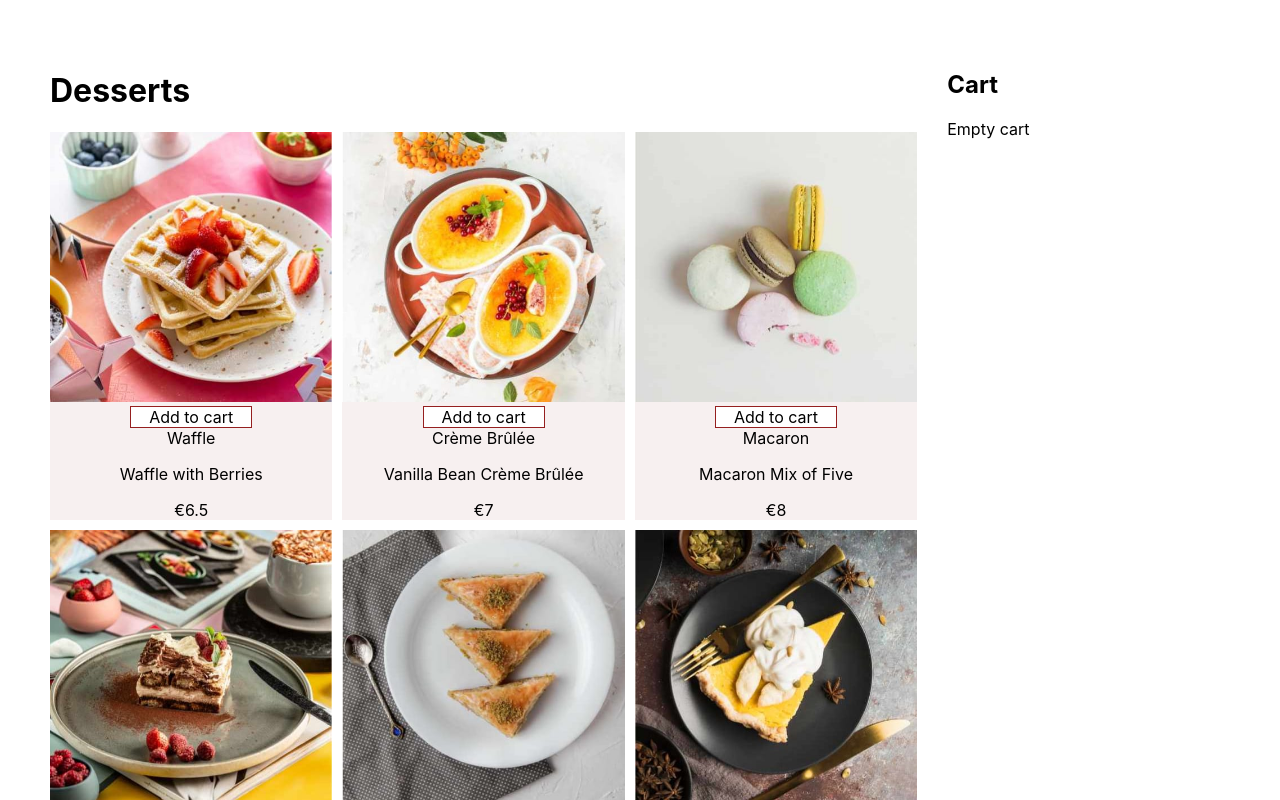
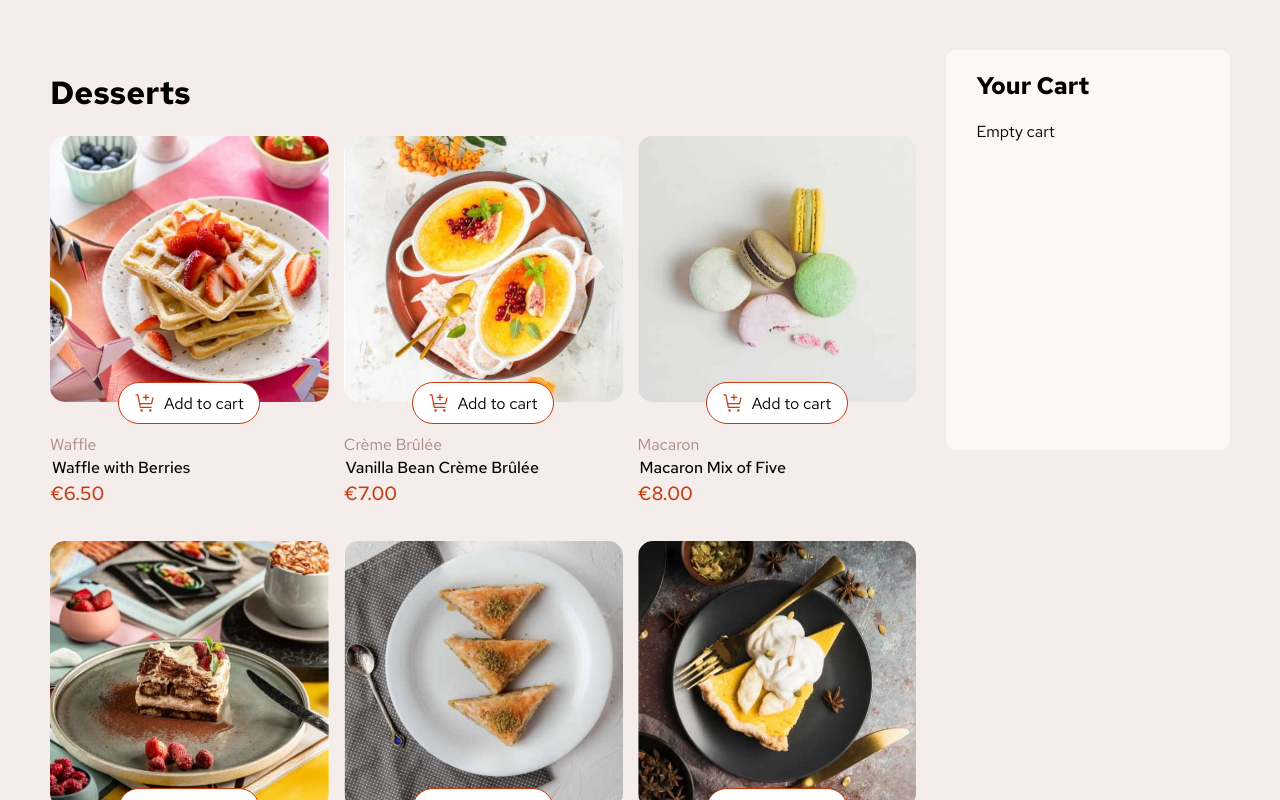
Before and after one commit to guillemfrasquet/product-list-with-cart, a React (Create React App) app: page / in a window 1280 px wide. Shown: the top 800 px of the page. Built offline with nearby package versions, Linux system fonts and the light colour scheme.

Commit message:
Add some styles

```diff
--- a/public/index.html
+++ b/public/index.html
@@ -2,14 +2,14 @@
 <html lang="en">
   <head>
     <meta charset="utf-8" />
-    <link rel="icon" href="%PUBLIC_URL%/favicon.ico" />
+    <link rel="icon" href="%PUBLIC_URL%/assets/images/favicon-32x32.png" />
     <meta name="viewport" content="width=device-width, initial-scale=1" />
     <meta name="theme-color" content="#000000" />
     <meta
       name="description"
       content="Web site created using create-react-app"
     />
-    <link rel="apple-touch-icon" href="%PUBLIC_URL%/logo192.png" />
+    <link rel="apple-touch-icon" href="%PUBLIC_URL%/assets/images/favicon-32x32.png" />
     <!--
       manifest.json provides metadata used when your web app is installed on a
       user's mobile device or desktop. See https://developers.google.com/web/fundamentals/web-app-manifest/
@@ -24,7 +24,7 @@
       work correctly both with client-side routing and a non-root public URL.
       Learn how to configure a non-root public URL by running `npm run build`.
     -->
-    <title>React App</title>
+    <title>Desserts Shop</title>
   </head>
   <body>
     <noscript>You need to enable JavaScript to run this app.</noscript>
--- a/src/App.css
+++ b/src/App.css
@@ -1,11 +1,24 @@
+@import url('https://fonts.googleapis.com/css2?family=Hanken+Grotesk:ital,wght@0,100..900;1,100..900&family=Red+Hat+Text:ital,wght@0,300..700;1,300..700&display=swap');
+
 .App {
+  font-family: "Red Hat Text", sans-serif;
   display: flex;
   padding: 50px;
+  background-color: hsl(13, 31%, 94%);
+  align-items: flex-start; /* Evita que los elementos se estiren en el alto */
+
 }
 
 .cart {
   width: 300px;
   margin-left: 30px;
+  background-color: hsl(20, 50%, 98%);
+  min-height: 400px;
+  padding-left: 30px;
+  padding-right: 30px;
+  box-sizing: border-box;
+  border-radius: 10px;
+
 }
 
 .products-container {
@@ -15,51 +28,83 @@
 .products-grid {
   display: grid;
   grid-template-columns: repeat(3, 1fr);
-  grid-gap: 10px;
+  grid-gap: 15px;
   /*grid-auto-rows: minmax(100px, auto);*/
 }
 
 .product {
-  background-color: rgb(247, 240, 240);
   display: flex;
   justify-content: center;
   align-items: center;
   flex-direction: column;
+  max-width: 300px;
+  margin-bottom: 20px;
 }
 
 .product .product-image>img{
   width: 100%;
-  max-width: 300px;
+  border-radius: 15px;
 }
 
 .product-button {
   display: flex;
   width: 120px;
+  height:20px;
   justify-content: center;
   background-color: white;
-  border: 1px solid rgb(149, 31, 31);
+  border: 1px solid hsl(14, 86%, 42%);
+  padding:10px;
+  border-radius: 40px;
+  margin-top: -25px;
+  user-select: none;
 }
 
-.product-button .edit-count-button {
+.add-first-button {
   display: flex;
-  width: 100%;
+  align-items: center; /* Alinea el texto y el icono verticalmente */
+  gap: 8px; /* Espacio entre el icono y el texto, ajusta según prefieras */
+  justify-content: center;
+  text-align: center;
+  cursor: pointer;
+}
+
+.add-first-button:hover {
+  color: hsl(14, 86%, 42%);
+}
+
+.product-button.edit-count-button {
+  display: flex;
   justify-content: space-between;
+  background-color: hsl(14, 86%, 42%);
+  color: white;
 }
 
 .add-product-button, .remove-product-button {
   all: unset;
+  display: flex;
+  justify-content: center;
+  align-items: center;
   cursor: pointer;
   border-radius: 50px;
-  border: 1px solid rgb(153, 49, 49);
+  border: 1px solid white;
   text-align: center;
-  width: 22px;
+  width: 20px;
+  height: 20px;
   aspect-ratio: 1;
 }
 
-.add-first-button {
+.add-product-button:hover, .remove-product-button:hover {
+  background-color: white;
+}
+
+.add-product-button:hover>svg>path, .remove-product-button:hover>svg>path {
+  fill: hsl(14, 86%, 42%);
+}
+
+
+.product-info {
   width: 100%;
-  text-align: center;
-  cursor: pointer;
+  padding-top: 10px;
 }
 
 
@@ -73,3 +118,18 @@
 .delete-product {
   cursor: pointer;
 }
+
+.product-category {
+  color: hsl(7, 20%, 60%);
+}
+
+.product-name {
+  font-weight: 500;
+  margin: 2px;
+}
+
+.product-price {
+  color: hsl(14, 86%, 42%);
+  font-weight: 500;
+  font-size: 1.2em;;
+}
--- a/src/App.jsx
+++ b/src/App.jsx
@@ -72,16 +72,6 @@ function Product({product, cart, onChangeCount}) {
 
   let buttonContent = "";
 
-  if(count === 0) {
-    buttonContent = <div className="add-first-button" onClick={handleClickAdd}>Add to cart</div>;
-  } else {
-    buttonContent = <div className='edit-count-button'>
-        <button className='add-product-button' onClick={handleClickRemove}>-</button>
-        <div>{count}</div>
-        <button className='remove-product-button' onClick={handleClickAdd}>+</button>
-        </div>;
-  }
-
 
 
   return (
@@ -89,12 +79,28 @@ function Product({product, cart, onChangeCount}) {
       <div className='product-image'>
         <img src={product.image.desktop}/>
       </div>
-      <div className="product-button">
-        {buttonContent}
+      {count === 0 ? (
+        <div className="product-button add-first-button" onClick={handleClickAdd}>
+          <img src="assets/images/icon-add-to-cart.svg" alt="Add to cart" />
+          Add to cart
+        </div>
+      ) : (
+        <div className='product-button edit-count-button'>
+          <button className='add-product-button' onClick={handleClickRemove}>
+            <svg xmlns="http://www.w3.org/2000/svg" width="10" height="2" fill="none" viewBox="0 0 10 2"><path fill="#fff" d="M0 .375h10v1.25H0V.375Z"/></svg>
+          </button>
+          <div>{count}</div>
+          <button className='remove-product-button' onClick={handleClickAdd}>
+            <svg xmlns="http://www.w3.org/2000/svg" width="10" height="10" fill="none" viewBox="0 0 10 10"><path fill="#fff" d="M10 4.375H5.625V0h-1.25v4.375H0v1.25h4.375V10h1.25V5.625H10v-1.25Z"/></svg>
+            </button>
+        </div>
+      )}
+      <div className='product-info'>
+        <span className='product-category'>{product.category}</span>
+        <p className='product-name'>{product.name}</p>
+        <span className='product-price'>€{product.price.toFixed(2)}</span>
       </div>
-      <span className='product-category'>{product.category}</span>
-      <p className='product-name'>{product.name}</p>
-      <span className='product-price'>€{product.price}</span>
+
     </div>
   )
 }
@@ -104,7 +110,7 @@ function Cart({cart, onDeleteProduct}) {
   let total = 0;
   return (
     <div className="cart">
-      <h2>Cart</h2>
+      <h2>Your Cart</h2>
       {Object.keys(cart).length === 0 ? (
         <div>Empty cart</div>
       ) : (
```
